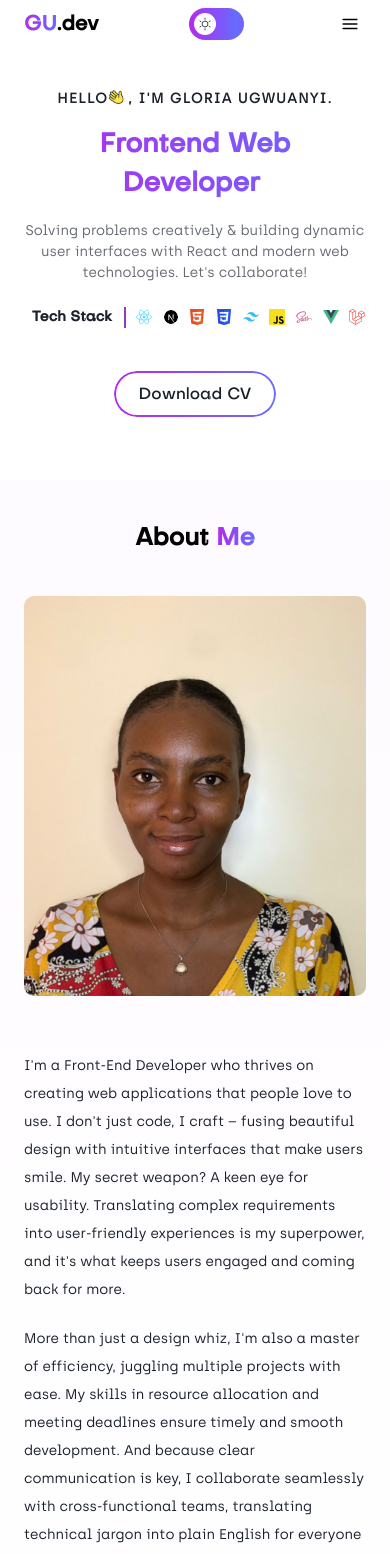
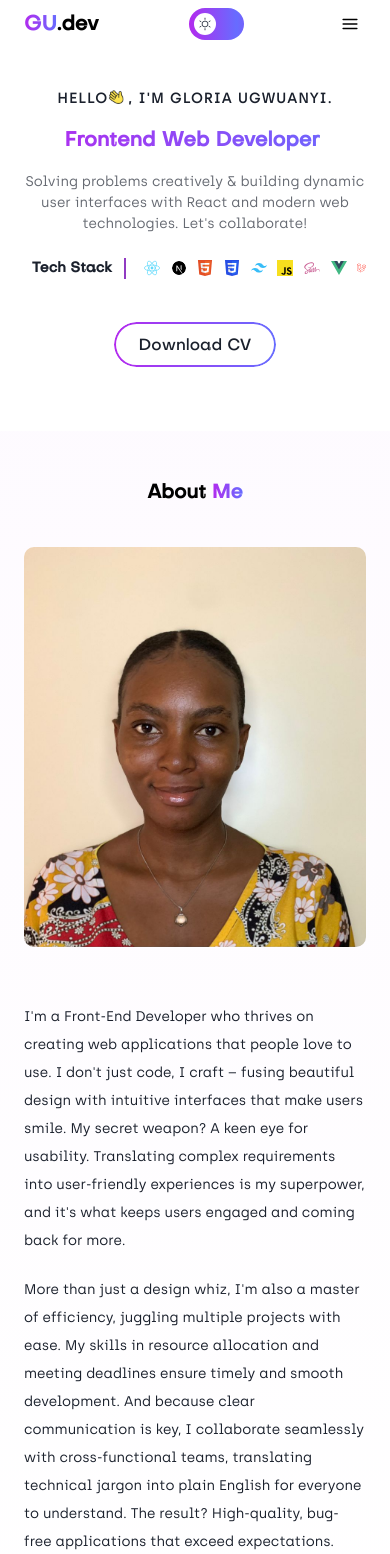
Before and after one commit to buberrie/portfolio, a Next.js app: page / in a window 390 px wide. Shown: the top 1554 px of the page. Built offline with nearby package versions, Linux system fonts and the light colour scheme.

Commit message:
new update

```diff
--- a/app/globals.css
+++ b/app/globals.css
@@ -49,7 +49,7 @@ h6 {
 }
 
 h2 {
-  @apply md:text-xxl text-xl mb-10 font-semibold
+  @apply md:text-xxl text-[1.2rem] mb-10 font-semibold
 }
 
 .font-subjectivity {
@@ -441,6 +441,5 @@ h2 {
 @media (max-width: 420px) {
   :root {
     --techstack-width: 1rem;
-    --initial-left: 6.5rem;
   }
 }
--- a/components/Footer/Footer.jsx
+++ b/components/Footer/Footer.jsx
@@ -19,7 +19,7 @@ export const Footer = () => {
             stroke-linejoin="round"
           />
         </svg>
-        <span className="underline">oluebubegloria5@gmail.com</span>
+        <a href="mailto:oluebubegloria5@gmail.com" className="underline">oluebubegloria5@gmail.com</a>
       </div>
 
       <div className="flex gap-4 items-center md:-ml-20">
--- a/components/about/About.jsx
+++ b/components/about/About.jsx
@@ -3,7 +3,7 @@ import Image from "next/image";
 
 const About = () => {
   return (
-    <section id="about-me" className="padding-x bg-gradient md:pt-20 pt-10 md:pb-16 pb-10 ">
+    <section id="about-me" className="padding-x bg-gradient md:pt-20 pt-12 md:pb-16 pb-10 ">
       <div className="text-center md:mb-16 mb-8">
         <h2>About <span className="linear-text">Me</span></h2>
       </div>
--- a/components/hero/Hero.jsx
+++ b/components/hero/Hero.jsx
@@ -41,7 +41,7 @@ const Hero = () => {
             />
             , I&apos;m Gloria Ugwuanyi.
           </span>
-          <h1 className="font-semibold md:text-start text-center md:text-[3rem] base:text-[2.5rem] text-[1.65rem] linear-text">
+          <h1 className="font-semibold md:text-start text-center md:text-[3rem] base:text-[2.5rem] text-lg linear-text">
             <ReactTyped
               strings={["Frontend Web Developer"]}
               typeSpeed={100}
--- a/components/projects/Projects.jsx
+++ b/components/projects/Projects.jsx
@@ -184,7 +184,7 @@ export const Projects = () => {
       </div>
 
       {/* project images */}
-      <div className="md:w-[40.5rem] md:px-0 px-5 w-full md:pt-14 pt-10 md:pb-20 pb-0 sticky md:top-10 -top-6 md:pr-16">
+      <div className="md:w-[40.5rem] md:px-0 px-5 w-full md:pt-14 pt-10 md:pb-20 pb-6 sticky md:top-10 -top-6 md:pr-16">
         <h2 className=" md:ml-[2rem] md:text-start text-center">
           Personal <span className="linear-text">Projects</span>
         </h2>
```
